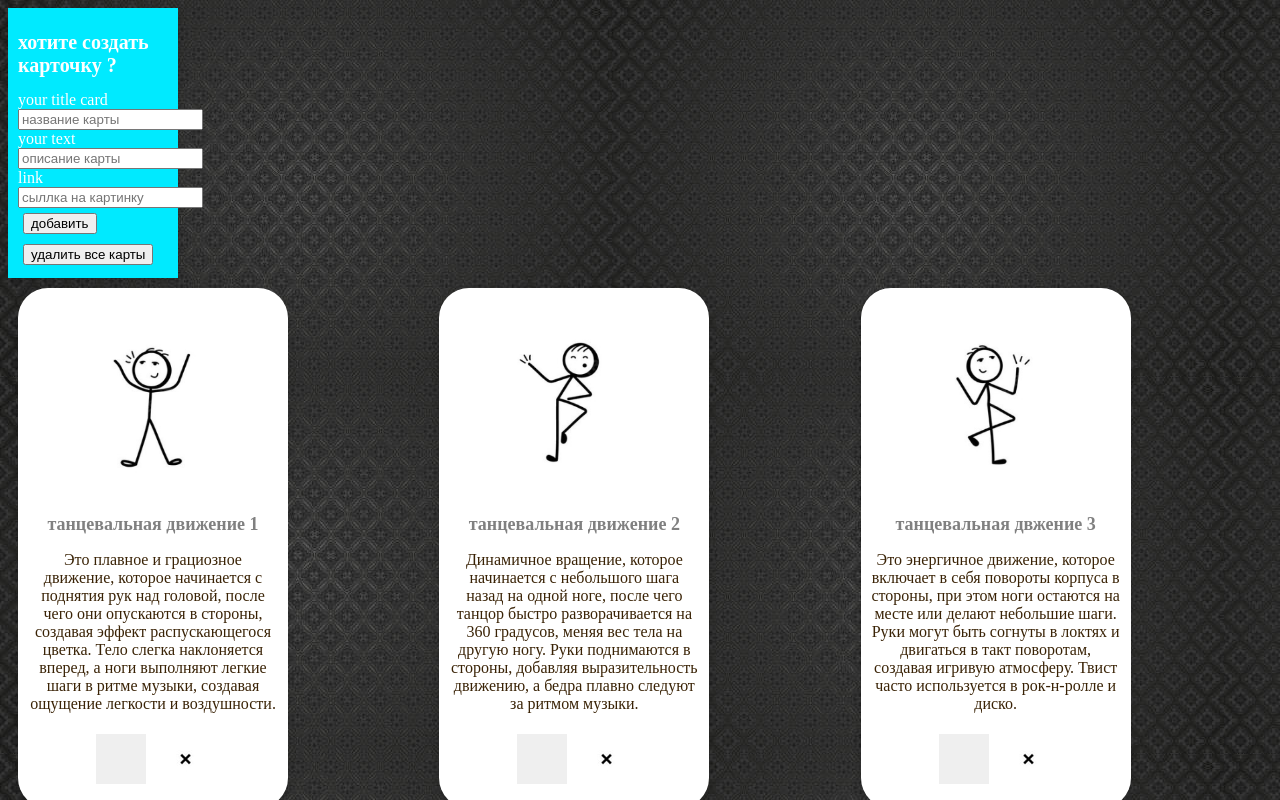
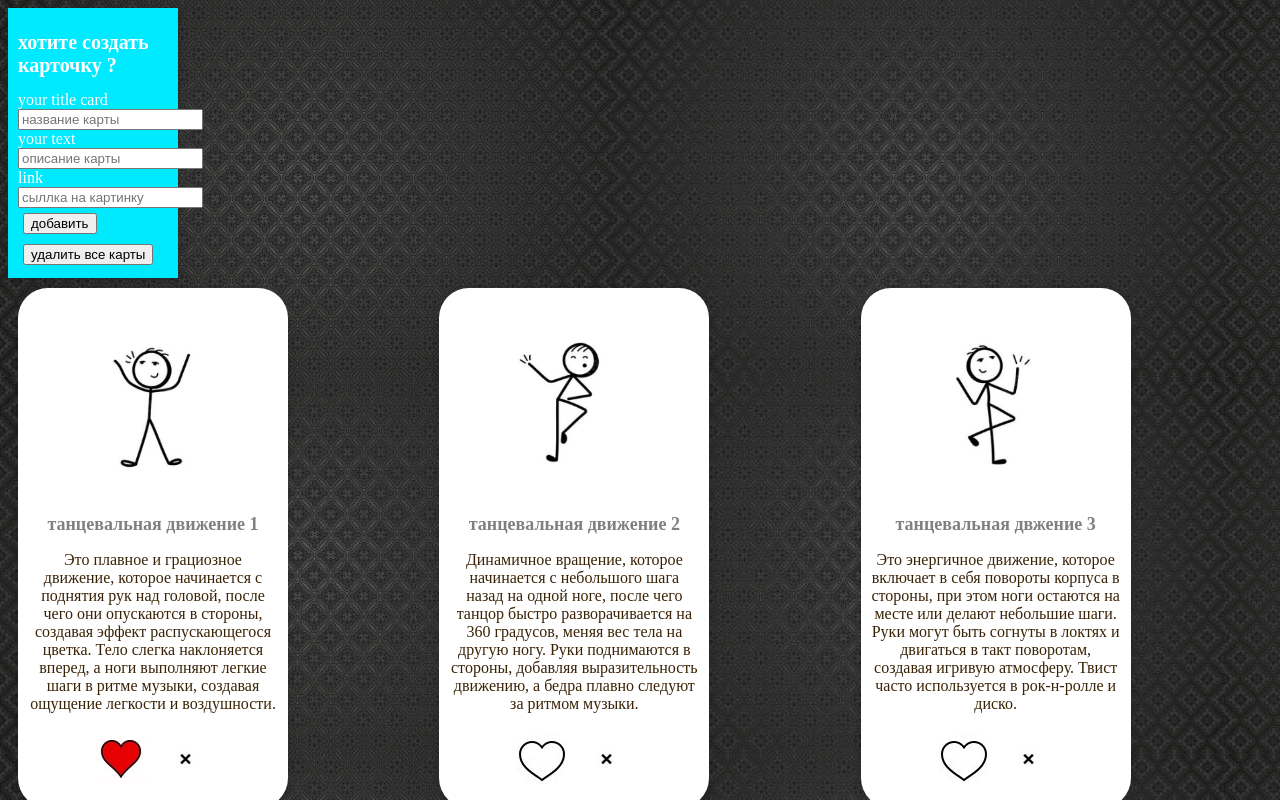
Before and after one commit to yokoto08/firstProject-in-jc, a plain HTML site: page index.html in a window 1280 px wide. Both pictures are taken after a click on the button 121 px from the left and 759 px from the top of the page. Shown: the top 800 px of the page. Drawn offline with Linux system fonts and the light colour scheme; files whose address does not match are found by name.

Commit message:
Update main.css

```diff
--- a/styles/main.css
+++ b/styles/main.css
@@ -55,13 +55,13 @@ button{
     margin: 5px;
 }
 .like_button{
-    background-image: url(./images/like.jpg) ;
+    background-image: url(/images/like.jpg);
     width: 50px; ;
     height: 50px ;
     border: none;
 }
 .like{
-    background-image: url(./images/Untitled.png) ;
+    background-image: url(/images/Untitled.png) ;
     width: 50px; ;
     height: 50px ;
     border: none;
```
